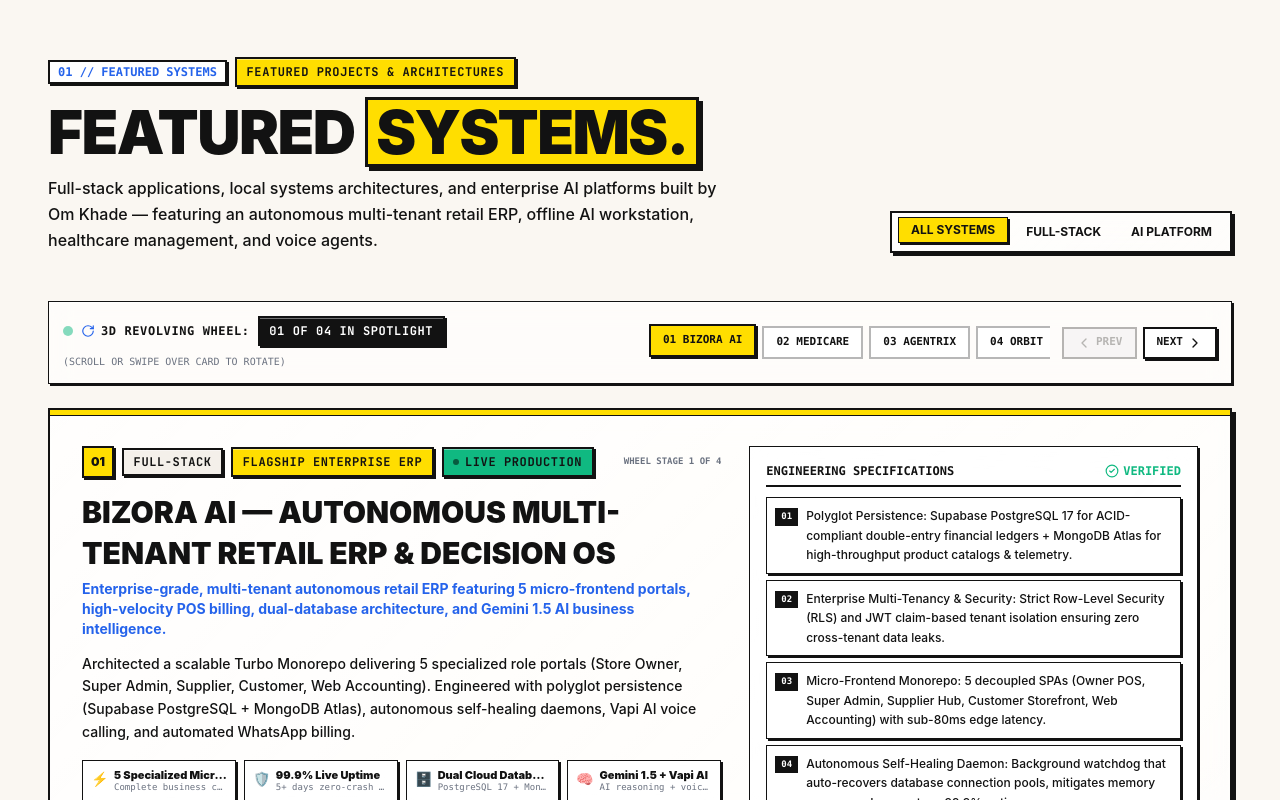
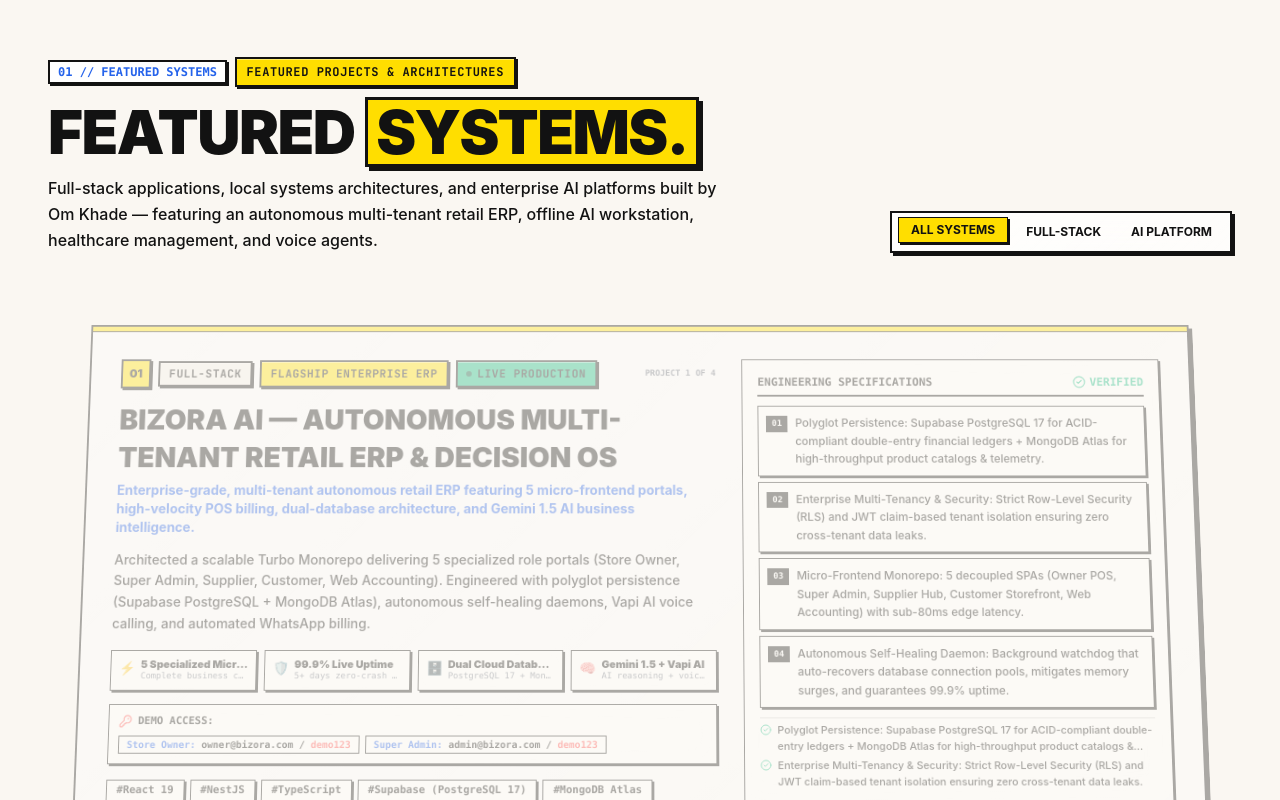
Before and after one commit to omkhade75/portfolio, a React (Vite) app: page / in a window 1280 px wide. Shown: the part 2000-2800 px from the top of the page. Built offline with nearby package versions, Linux system fonts and the light colour scheme; a web font is replaced by a local one.

Commit message:
feat: implement clean natural scroll stream with 3D wheel cylinder curve animation without clunky buttons or trapped stages

```diff
--- a/src/components/ProjectCard3D.tsx
+++ b/src/components/ProjectCard3D.tsx
@@ -1,6 +1,6 @@
-import React from 'react';
+import React, { useRef } from 'react';
 import { ExternalLink, Layers, CheckCircle2, KeyRound } from 'lucide-react';
-import { motion, useReducedMotion } from 'framer-motion';
+import { motion, useScroll, useTransform, useReducedMotion } from 'framer-motion';
 import { GithubIcon } from './Icons';
 import type { ProjectData } from '../data/portfolio';
 
@@ -8,7 +8,6 @@
   project: ProjectData;
   index: number;
   total: number;
-  direction: number;
   onOpenModal: (project: ProjectData) => void;
 }
 
@@ -16,45 +15,50 @@
   project,
   index,
   total,
-  direction,
   onOpenModal,
 }) => {
+  const containerRef = useRef<HTMLDivElement>(null);
   const shouldReduceMotion = useReducedMotion();
 
-  // 3D Revolving Wheel physics variants
-  const wheelVariants = {
-    enter: (dir: number) => ({
-      rotateX: shouldReduceMotion ? 0 : dir > 0 ? -52 : 52,
-      y: shouldReduceMotion ? 0 : dir > 0 ? 110 : -110,
-      z: shouldReduceMotion ? 0 : -320,
-      opacity: 0,
-      scale: shouldReduceMotion ? 1 : 0.88,
-    }),
-    center: {
-      rotateX: 0,
-      y: 0,
-      z: 0,
-      opacity: 1,
-      scale: 1,
-      transition: {
-        type: 'spring',
-        stiffness: 340,
-        damping: 28,
-        mass: 0.9,
-      },
-    },
-    exit: (dir: number) => ({
-      rotateX: shouldReduceMotion ? 0 : dir > 0 ? 52 : -52,
-      y: shouldReduceMotion ? 0 : dir > 0 ? -110 : 110,
-      z: shouldReduceMotion ? 0 : -320,
-      opacity: 0,
-      scale: shouldReduceMotion ? 1 : 0.88,
-      transition: {
-        duration: 0.32,
-        ease: [0.32, 0.72, 0, 1] as [number, number, number, number],
-      },
-    }),
-  };
+  // Scroll tracking as this card moves through the viewport
+  const { scrollYProgress } = useScroll({
+    target: containerRef,
+    offset: ['start end', 'end start'],
+  });
+
+  // Calibrated 3D wheel cylinder curve as card scrolls through viewport:
+  // 0.0 -> 0.32: Enters from bottom, curving up from the cylinder (rotateX: -16deg -> 0deg)
+  // 0.35 -> 0.65: Optical middle zone (completely flat, full focus, 100% opacity)
+  // 0.68 -> 1.0: Exits past top, curving away into depth (rotateX: 0deg -> 16deg, scale: 0.92, z: -100px)
+  const rotateX = useTransform(
+    scrollYProgress,
+    [0, 0.32, 0.48, 0.68, 1],
+    shouldReduceMotion ? [0, 0, 0, 0, 0] : [-16, -3, 0, 3, 16]
+  );
+
+  const scale = useTransform(
+    scrollYProgress,
+    [0, 0.32, 0.48, 0.68, 1],
+    shouldReduceMotion ? [1, 1, 1, 1, 1] : [0.92, 0.98, 1, 0.98, 0.92]
+  );
+
+  const opacity = useTransform(
+    scrollYProgress,
+    [0, 0.2, 0.38, 0.68, 0.85, 1],
+    [0.35, 0.85, 1, 1, 0.85, 0.35]
+  );
+
+  const y = useTransform(
+    scrollYProgress,
+    [0, 0.32, 0.48, 0.68, 1],
+    shouldReduceMotion ? [0, 0, 0, 0, 0] : [50, 10, 0, -10, -50]
+  );
+
+  const z = useTransform(
+    scrollYProgress,
+    [0, 0.32, 0.48, 0.68, 1],
+    shouldReduceMotion ? [0, 0, 0, 0, 0] : [-80, -20, 0, -20, -100]
+  );
 
   const highlights = project?.engineeringHighlights || [];
   const tags = project?.tags || [];
@@ -62,13 +66,20 @@
   const credentials = project?.demoCredentials || [];
 
   return (
+    <div
+      ref={containerRef}
+      className="w-full relative"
+      style={{
+        perspective: '1400px',
+      }}
+    >
       <motion.div
-      custom={direction}
-      variants={wheelVariants}
-      initial="enter"
-      animate="center"
-      exit="exit"
         style={{
+          rotateX,
+          y,
+          z,
+          scale,
+          opacity,
           transformStyle: 'preserve-3d',
           transformOrigin: '50% 50%',
         }}
@@ -108,7 +119,7 @@
                   {project.statusBadge || (project.liveUrl ? 'LIVE DEMO' : 'LOCAL SYSTEM')}
                 </span>
                 <span className="hidden sm:inline-block font-mono text-[9px] text-neo-subtle font-bold ml-auto">
-                WHEEL STAGE {index + 1} OF {total}
+                  PROJECT {index + 1} OF {total}
                 </span>
               </div>
 
@@ -284,5 +295,6 @@
           </div>
         </div>
       </motion.div>
+    </div>
   );
 };
--- a/src/components/Projects.tsx
+++ b/src/components/Projects.tsx
@@ -1,6 +1,4 @@
-import React, { useState, useRef, useEffect } from 'react';
-import { ChevronLeft, ChevronRight, RotateCw } from 'lucide-react';
-import { AnimatePresence } from 'framer-motion';
+import React, { useState } from 'react';
 import { ProjectModal } from './ProjectModal';
 import { SectionHeader } from './Motion';
 import { ProjectCard3D } from './ProjectCard3D';
@@ -10,10 +8,6 @@
 export const Projects: React.FC = () => {
   const [filter, setFilter] = useState<string>('All');
   const [selectedProject, setSelectedProject] = useState<ProjectData | null>(null);
-  const [activeIndex, setActiveIndex] = useState<number>(0);
-  const [direction, setDirection] = useState<number>(1);
-  const isThrottled = useRef<boolean>(false);
-  const touchStartY = useRef<number | null>(null);
 
   const categories = ['All', 'Full-Stack', 'AI Platform'];
 
@@ -21,102 +15,10 @@
     ? PROJECTS
     : (PROJECTS || []).filter((p) => p.category === filter);
 
-  // Clamp active index if filter changes
-  useEffect(() => {
-    setActiveIndex(0);
-    setDirection(1);
-  }, [filter]);
-
-  const currentProject = filteredProjects[activeIndex] || filteredProjects[0];
-
-  const handleSelectProject = (newIdx: number) => {
-    if (newIdx === activeIndex) return;
-    triggerHaptic('selection');
-    setDirection(newIdx > activeIndex ? 1 : -1);
-    setActiveIndex(newIdx);
-  };
-
-  const handlePrev = () => {
-    if (activeIndex > 0) {
-      triggerHaptic('selection');
-      setDirection(-1);
-      setActiveIndex((prev) => prev - 1);
-    }
-  };
-
-  const handleNext = () => {
-    if (activeIndex < filteredProjects.length - 1) {
-      triggerHaptic('selection');
-      setDirection(1);
-      setActiveIndex((prev) => prev + 1);
-    }
-  };
-
-  // Mouse wheel scroll to rotate wheel naturally
-  const handleWheel = (e: React.WheelEvent) => {
-    if (Math.abs(e.deltaY) < 35) return;
-    if (isThrottled.current) return;
-
-    if (e.deltaY > 0) {
-      // User scrolling down -> rotate to next project if available
-      if (activeIndex < filteredProjects.length - 1) {
-        e.preventDefault();
-        isThrottled.current = true;
-        setDirection(1);
-        setActiveIndex((prev) => prev + 1);
-        triggerHaptic('selection');
-        setTimeout(() => {
-          isThrottled.current = false;
-        }, 600);
-      }
-    } else if (e.deltaY < 0) {
-      // User scrolling up -> rotate to previous project if available
-      if (activeIndex > 0) {
-        e.preventDefault();
-        isThrottled.current = true;
-        setDirection(-1);
-        setActiveIndex((prev) => prev - 1);
-        triggerHaptic('selection');
-        setTimeout(() => {
-          isThrottled.current = false;
-        }, 600);
-      }
-    }
-  };
-
-  // Mobile Touch Swipe detection
-  const handleTouchStart = (e: React.TouchEvent) => {
-    touchStartY.current = e.touches[0].clientY;
-  };
-
-  const handleTouchEnd = (e: React.TouchEvent) => {
-    if (touchStartY.current === null) return;
-    const diffY = touchStartY.current - e.changedTouches[0].clientY;
-    touchStartY.current = null;
-
-    if (Math.abs(diffY) > 50) {
-      if (diffY > 0 && activeIndex < filteredProjects.length - 1) {
-        // Swiped up -> next
-        handleNext();
-      } else if (diffY < 0 && activeIndex > 0) {
-        // Swiped down -> prev
-        handlePrev();
-      }
-    }
-  };
-
-  const getShortName = (title: string) => {
-    if (title.includes('BIZORA')) return 'BIZORA AI';
-    if (title.includes('MEDICARE')) return 'MEDICARE';
-    if (title.includes('AGENTRIX')) return 'AGENTRIX';
-    if (title.includes('ORBIT')) return 'ORBIT AI';
-    return title.split('—')[0].trim();
-  };
-
   return (
-    <section id="projects" className="py-12 sm:py-16 lg:py-24 border-b-3 border-[#121212] bg-[#FAF7F2] dark:bg-[#0B0B0F] transition-colors relative overflow-hidden">
+    <section id="projects" className="py-12 sm:py-16 lg:py-24 border-b-3 border-[#121212] bg-[#FAF7F2] dark:bg-[#0B0B0F] transition-colors relative">
       <div className="w-full max-w-[1600px] mx-auto px-3.5 sm:px-8 lg:px-12">
-        {/* Section Header */}
+        {/* Section Header with Category Filters */}
         <SectionHeader
           index="01 // FEATURED SYSTEMS"
           badge="FEATURED PROJECTS & ARCHITECTURES"
@@ -152,108 +54,18 @@
           }
         />
 
-        {/* Interactive 3D Wheel Controller Bar */}
-        <div className="neo-glass-subtle p-3 sm:p-3.5 shadow-brutal-sm mb-6 flex flex-col md:flex-row items-start md:items-center justify-between gap-3 font-mono">
-          <div className="flex items-center gap-2 flex-wrap">
-            <span className="w-2.5 h-2.5 rounded-full bg-neo-green animate-pulse" />
-            <span className="text-[11px] sm:text-xs font-bold uppercase tracking-wider text-[#121212] dark:text-white flex items-center gap-1.5">
-              <RotateCw className="w-3.5 h-3.5 text-neo-blue animate-spin-slow" />
-              <span>3D REVOLVING WHEEL:</span>
-            </span>
-            <span className="neo-badge bg-[#121212] text-white text-[10px] font-mono font-bold">
-              0{activeIndex + 1} OF 0{filteredProjects.length} IN SPOTLIGHT
-            </span>
-            <span className="text-[10px] text-neo-subtle hidden lg:inline">
-              (SCROLL OR SWIPE OVER CARD TO ROTATE)
-            </span>
-          </div>
-
-          {/* Quick Jump Project Pills */}
-          <div className="flex items-center gap-1.5 overflow-x-auto scrollbar-none w-full md:w-auto py-0.5">
-            {filteredProjects.map((proj, pIdx) => (
-              <button
-                key={proj.id}
-                onClick={() => handleSelectProject(pIdx)}
-                className={`px-3 py-1.5 text-[11px] font-grotesk font-black uppercase border-2 transition-all shrink-0 cursor-pointer ${
-                  activeIndex === pIdx
-                    ? 'bg-neo-yellow text-[#121212] border-[#121212] shadow-brutal-sm -translate-y-0.5 font-extrabold'
-                    : 'bg-white dark:bg-white/10 text-neo-dark dark:text-gray-300 border-[#121212]/30 hover:border-[#121212]'
-                }`}
-              >
-                0{pIdx + 1} {getShortName(proj.title)}
-              </button>
-            ))}
-          </div>
-
-          {/* Next / Previous Quick Step Buttons */}
-          <div className="flex items-center gap-1.5 shrink-0 ml-auto md:ml-0">
-            <button
-              onClick={handlePrev}
-              disabled={activeIndex === 0}
-              className={`px-3 py-1.5 border-2 border-[#121212] text-xs font-mono font-bold flex items-center gap-1 transition-all ${
-                activeIndex === 0
-                  ? 'opacity-30 cursor-not-allowed bg-gray-200 dark:bg-gray-800'
-                  : 'bg-white dark:bg-white/10 hover:bg-neo-yellow hover:text-[#121212] active:scale-95 shadow-brutal-sm text-[#121212] dark:text-white cursor-pointer'
-              }`}
-              title="Rotate Wheel to Previous Project"
-            >
-              <ChevronLeft className="w-4 h-4" />
-              <span className="text-[11px] font-grotesk font-black">PREV</span>
-            </button>
-
-            <button
-              onClick={handleNext}
-              disabled={activeIndex === filteredProjects.length - 1}
-              className={`px-3 py-1.5 border-2 border-[#121212] text-xs font-mono font-bold flex items-center gap-1 transition-all ${
-                activeIndex === filteredProjects.length - 1
-                  ? 'opacity-30 cursor-not-allowed bg-gray-200 dark:bg-gray-800'
-                  : 'bg-white dark:bg-white/10 hover:bg-neo-yellow hover:text-[#121212] active:scale-95 shadow-brutal-sm text-[#121212] dark:text-white cursor-pointer'
-              }`}
-              title="Rotate Wheel to Next Project"
-            >
-              <span className="text-[11px] font-grotesk font-black">NEXT</span>
-              <ChevronRight className="w-4 h-4" />
-            </button>
-          </div>
-        </div>
-
-        {/* Vertically Centered 3D Revolving Wheel Stage (Middle of Screen) */}
+        {/* 3D Wheel Scroll Stream: Natural Scrolling with Cylinder Roll Rotation */}
         <div
-          onWheel={handleWheel}
-          onTouchStart={handleTouchStart}
-          onTouchEnd={handleTouchEnd}
-          className="relative w-full min-h-[560px] sm:min-h-[500px] lg:min-h-[460px] flex items-center justify-center my-6 overflow-visible"
-          style={{
-            perspective: '1400px',
-            transformStyle: 'preserve-3d',
-          }}
+          className="space-y-10 sm:space-y-16 lg:space-y-20 py-4"
+          style={{ perspective: '1400px' }}
         >
-          <AnimatePresence mode="popLayout" custom={direction} initial={false}>
-            {currentProject && (
-              <ProjectCard3D
-                key={currentProject.id}
-                project={currentProject}
-                index={activeIndex}
-                total={filteredProjects.length}
-                direction={direction}
-                onOpenModal={(proj) => setSelectedProject(proj)}
-              />
-            )}
-          </AnimatePresence>
-        </div>
-
-        {/* Wheel Step Indicators Bar */}
-        <div className="flex items-center justify-center gap-2 pt-4 font-mono text-xs">
-          {filteredProjects.map((_, pIdx) => (
-            <button
-              key={pIdx}
-              onClick={() => handleSelectProject(pIdx)}
-              className={`transition-all cursor-pointer h-2 rounded-full border border-[#121212] ${
-                activeIndex === pIdx
-                  ? 'w-8 bg-neo-yellow shadow-brutal-sm'
-                  : 'w-2 bg-[#121212]/30 hover:bg-[#121212]'
-              }`}
-              title={`Go to Stage 0${pIdx + 1}`}
+          {filteredProjects.map((project, pIdx) => (
+            <ProjectCard3D
+              key={project.id || pIdx}
+              project={project}
+              index={pIdx}
+              total={filteredProjects.length}
+              onOpenModal={(proj) => setSelectedProject(proj)}
             />
           ))}
         </div>
```
Lines whose indentation alone changed are shown as unchanged.
